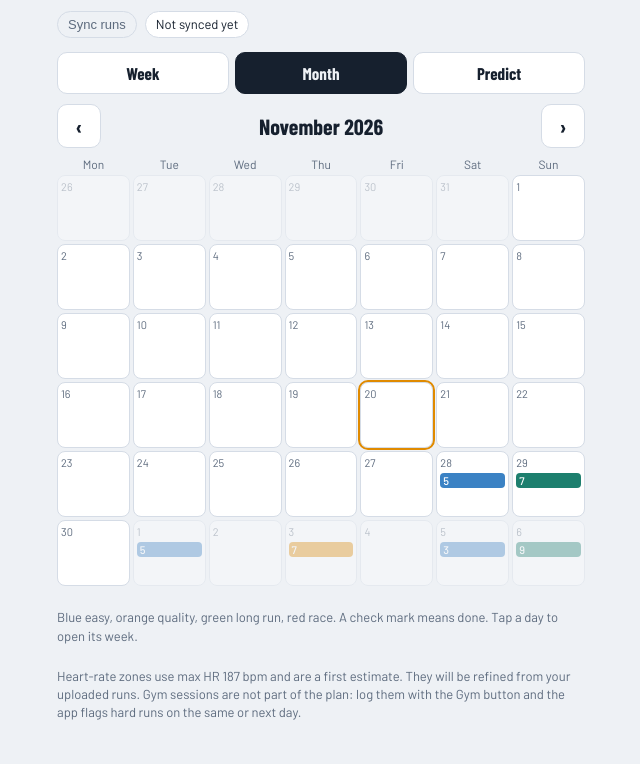
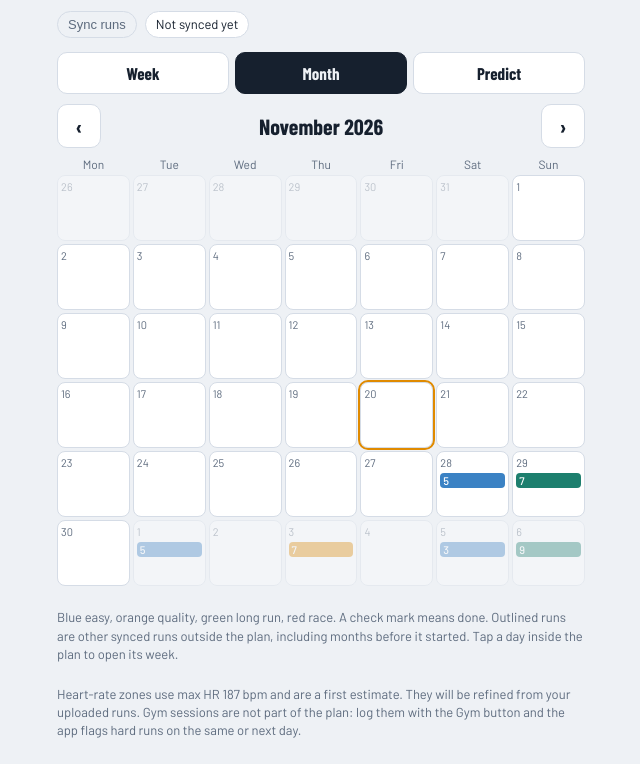
Before and after one commit to npg96pz89h-svg/training, a plain HTML site: page index.html in a window 1280 px wide. Both pictures are taken after a click on the button "Month". Shown: the part 75-839 px from the top of the page, without its empty margins (319-959 px from the left). Drawn offline with nearby package versions, Linux system fonts and the light colour scheme.

Commit message:
Add files via upload

```diff
--- a/index.html
+++ b/index.html
@@ -58,7 +58,7 @@ button:focus-visible,select:focus-visible{outline:3px solid var(--qual);outline-
 .cal .c.out{opacity:.35}.cal .c.td{outline:2px solid var(--qual)}
 .c .n{color:var(--mute)}
 .pill{display:block;border-radius:4px;color:#fff;padding:0 3px;margin-top:2px;font-weight:500;white-space:nowrap;background:var(--easy)}
-.pill.quality{background:var(--qual)}.pill.long{background:var(--long)}.pill.race{background:var(--race)}.pill.gymp{background:var(--mute)}
+.pill.quality{background:var(--qual)}.pill.long{background:var(--long)}.pill.race{background:var(--race)}.pill.gymp{background:var(--mute)}.pill.actual{background:transparent;color:var(--ink);border:1px solid var(--long)}
 .tbl{width:100%;border-collapse:collapse;margin:8px 0}
 .tbl th,.tbl td{padding:8px 4px;border-bottom:1px solid var(--line);text-align:left;font-size:15px;vertical-align:top}
 .tbl small{display:block;color:var(--mute);font-size:12px}
@@ -234,21 +234,23 @@ var curTab="week";
 function showTab(t){curTab=t;renderPrompt();["week","month","pred"].forEach(function(x){$(x+"view").hidden=x!==t;$("tab-"+x).classList.toggle("on",x===t)});
   if(t==="week")render();if(t==="month")renderMonth();if(t==="pred")renderPred()}
 var MIN="2026-11-01",MAX="2027-03-01",mo=MIN;
+function minMonth(){var m=MIN;S.acts.forEach(function(a){var x=a.date.slice(0,7)+"-01";if(a.date&&x<m)m=x});return m}
 function shift(n){var x=P(mo);x.setMonth(x.getMonth()+n);mo=F(x);renderMonth()}
 function renderMonth(){
   LF=loadFactor();var box=$("monthview");box.innerHTML="";
   var d=P(mo),dim=new Date(d.getFullYear(),d.getMonth()+1,0).getDate(),off=(d.getDay()+6)%7,rows=Math.ceil((off+dim)/7),today=F(new Date());
   var nv=el("div","nav"),b1=el("button","","&lsaquo;"),b2=el("button","","&rsaquo;");
-  b1.disabled=mo<=MIN;b2.disabled=mo>=MAX;b1.onclick=function(){shift(-1)};b2.onclick=function(){shift(1)};
+  b1.disabled=mo<=minMonth();b2.disabled=mo>=MAX;b1.onclick=function(){shift(-1)};b2.onclick=function(){shift(1)};
   nv.appendChild(b1);nv.appendChild(el("div","mid","<b>"+d.toLocaleString("en",{month:"long",year:"numeric"})+"</b>"));nv.appendChild(b2);box.appendChild(nv);
   var g=el("div","cal");DAYS.forEach(function(x){g.appendChild(el("div","hd",x))});
   for(var i=0;i<rows*7;i++){(function(){var date=add(mo,i-off),inM=P(date).getMonth()===d.getMonth();
     var c=el("div","c"+(inM?"":" out")+(date===today?" td":""),"<span class='n'>"+P(date).getDate()+"</span>");
     runsOn(date).forEach(function(s){c.appendChild(el("span","pill "+s.type,dispKm(s)+(isDone(s)?" ✓":"")))});
+    if(!runsOn(date).length)S.acts.forEach(function(a){if(a.date===date&&isRun(a))c.appendChild(el("span","pill actual","✓ "+a.km+" km"))});
     if(hasGym(date))c.appendChild(el("span","pill gymp","Gym"));
-    c.onclick=function(){cur=weekIndexFor(date);showTab("week")};g.appendChild(c)})()}
+    c.onclick=function(){if(date<PLAN_START)return;cur=weekIndexFor(date);showTab("week")};g.appendChild(c)})()}
   box.appendChild(g);
-  box.appendChild(el("p","foot","Blue easy, orange quality, green long run, red race. A check mark means done. Tap a day to open its week."))}
+  box.appendChild(el("p","foot","Blue easy, orange quality, green long run, red race. A check mark means done. Outlined runs are other synced runs outside the plan, including months before it started. Tap a day inside the plan to open its week."))}
 function parseT(t){var p=t.trim().split(":").map(Number);if(p.length<2||p.length>3||p.some(isNaN))return null;return p.length===3?p[0]*3600+p[1]*60+p[2]:p[0]*60+p[1]}
 function pad(n){return String(n).padStart(2,"0")}
 function fmt(sec){sec=Math.round(sec);var h=Math.floor(sec/3600),m=Math.floor(sec%3600/60);return(h?h+":"+pad(m):m)+":"+pad(sec%60)}
```
